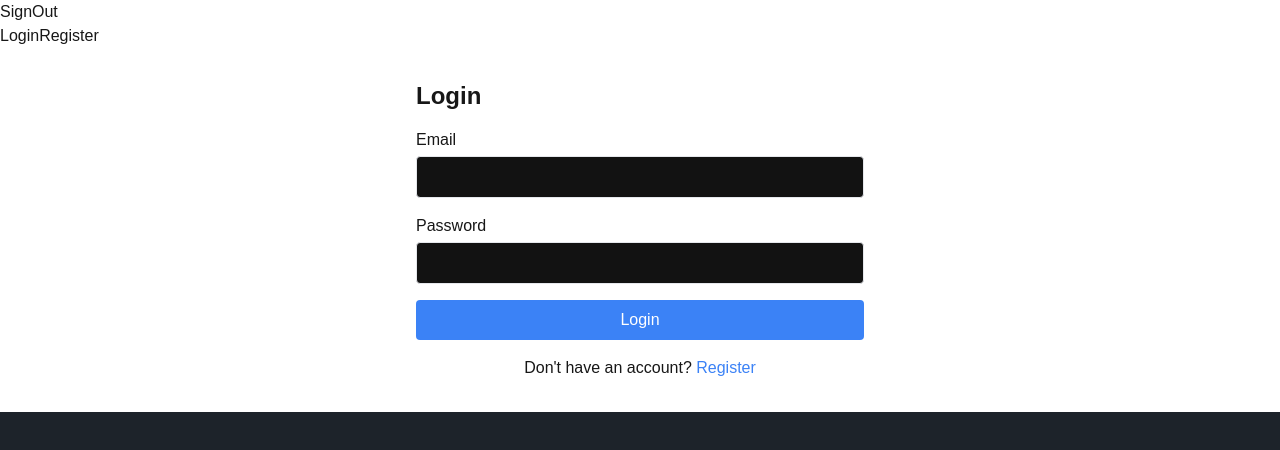
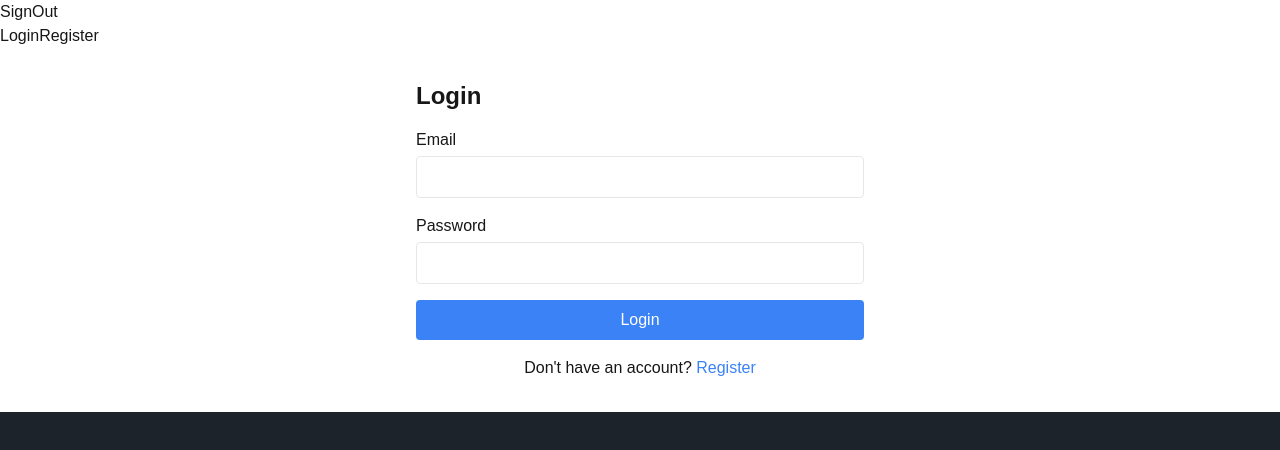
Before and after one commit to UmeshJagtap/NextJs, a Next.js app in the folder reelspro/: page /login in a window 1280 px wide. Shown: the top 450 px of the page. Built offline with nearby package versions, Linux system fonts and the light colour scheme; no server answers; what imagekitio-next would draw is missing.

Commit message:
adding bg-white text-black to email and password input
adding bg-white text-black to email and password input

```diff
--- a/reelspro/app/login/page.tsx
+++ b/reelspro/app/login/page.tsx
@@ -42,7 +42,7 @@ export default function Login() {
             value={email}
             onChange={(e) => setEmail(e.target.value)}
             required
-            className="w-full px-3 py-2 border rounded"
+            className="w-full px-3 py-2 border rounded bg-white text-black"
           />
         </div>
         <div>
@@ -55,7 +55,7 @@ export default function Login() {
             value={password}
             onChange={(e) => setPassword(e.target.value)}
             required
-            className="w-full px-3 py-2 border rounded"
+            className="w-full px-3 py-2 border rounded bg-white text-black"
           />
         </div>
         <button
```
